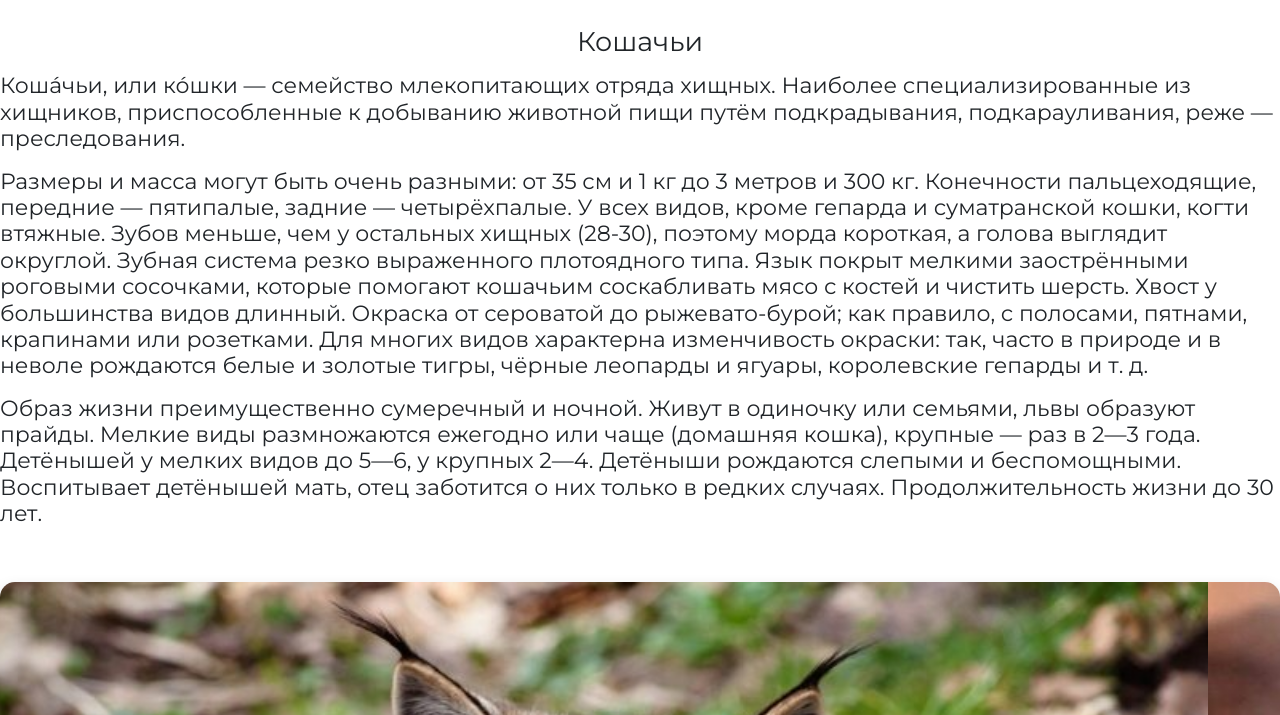
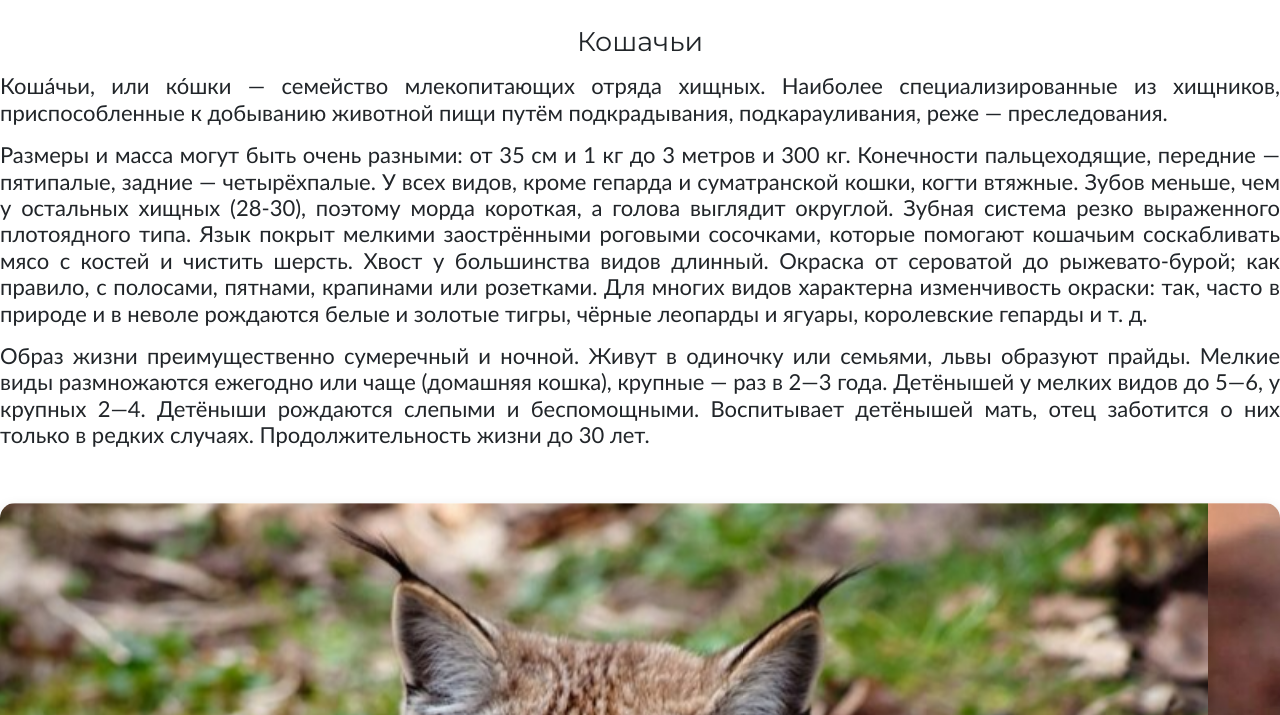
Before and after one commit to Nucsal/Study-practice-PM.02, a website: page public/index.html in a window 1280 px wide. Shown: the part 85-800 px from the top of the page. Drawn offline with nearby package versions, Linux system fonts and the light colour scheme.

Commit message:
Изменены стили текста статьи

```diff
--- a/public/index.html
+++ b/public/index.html
@@ -29,9 +29,9 @@
         </div>
         <section class="story" id="start">
             <h2 class="story__title">Кошачьи<h2>
-            <p>Коша́чьи, или ко́шки — семейство млекопитающих отряда хищных. Наиболее специализированные из хищников, приспособленные к добыванию животной пищи путём подкрадывания, подкарауливания, реже — преследования.</p>
-            <p>Размеры и масса могут быть очень разными: от 35 см и 1 кг до 3 метров и 300 кг. Конечности пальцеходящие, передние — пятипалые, задние — четырёхпалые. У всех видов, кроме гепарда и суматранской кошки, когти втяжные. Зубов меньше, чем у остальных хищных (28-30), поэтому морда короткая, а голова выглядит округлой. Зубная система резко выраженного плотоядного типа. Язык покрыт мелкими заострёнными роговыми сосочками, которые помогают кошачьим соскабливать мясо с костей и чистить шерсть. Хвост у большинства видов длинный. Окраска от сероватой до рыжевато-бурой; как правило, с полосами, пятнами, крапинами или розетками. Для многих видов характерна изменчивость окраски: так, часто в природе и в неволе рождаются белые и золотые тигры, чёрные леопарды и ягуары, королевские гепарды и т. д.</p>
-            <p>Образ жизни преимущественно сумеречный и ночной. Живут в одиночку или семьями, львы образуют прайды. Мелкие виды размножаются ежегодно или чаще (домашняя кошка), крупные — раз в 2—3 года. Детёнышей у мелких видов до 5—6, у крупных 2—4. Детёныши рождаются слепыми и беспомощными. Воспитывает детёнышей мать, отец заботится о них только в редких случаях. Продолжительность жизни до 30 лет.</p>
+            <p style="text-align: justify; font-family: 'Gill Sans', 'Gill Sans MT', Calibri, 'Trebuchet MS', sans-serif">Коша́чьи, или ко́шки — семейство млекопитающих отряда хищных. Наиболее специализированные из хищников, приспособленные к добыванию животной пищи путём подкрадывания, подкарауливания, реже — преследования.</p>
+            <p style="text-align: justify; font-family: 'Gill Sans', 'Gill Sans MT', Calibri, 'Trebuchet MS', sans-serif">Размеры и масса могут быть очень разными: от 35 см и 1 кг до 3 метров и 300 кг. Конечности пальцеходящие, передние — пятипалые, задние — четырёхпалые. У всех видов, кроме гепарда и суматранской кошки, когти втяжные. Зубов меньше, чем у остальных хищных (28-30), поэтому морда короткая, а голова выглядит округлой. Зубная система резко выраженного плотоядного типа. Язык покрыт мелкими заострёнными роговыми сосочками, которые помогают кошачьим соскабливать мясо с костей и чистить шерсть. Хвост у большинства видов длинный. Окраска от сероватой до рыжевато-бурой; как правило, с полосами, пятнами, крапинами или розетками. Для многих видов характерна изменчивость окраски: так, часто в природе и в неволе рождаются белые и золотые тигры, чёрные леопарды и ягуары, королевские гепарды и т. д.</p>
+            <p style="text-align: justify; font-family: 'Gill Sans', 'Gill Sans MT', Calibri, 'Trebuchet MS', sans-serif">Образ жизни преимущественно сумеречный и ночной. Живут в одиночку или семьями, львы образуют прайды. Мелкие виды размножаются ежегодно или чаще (домашняя кошка), крупные — раз в 2—3 года. Детёнышей у мелких видов до 5—6, у крупных 2—4. Детёныши рождаются слепыми и беспомощными. Воспитывает детёнышей мать, отец заботится о них только в редких случаях. Продолжительность жизни до 30 лет.</p>
             <br>
             <div class="galery">
                 <div id="carouselExampleControls" class="carousel slide" data-ride="carousel">
```
